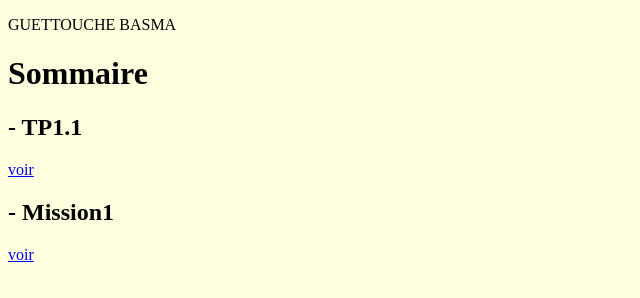
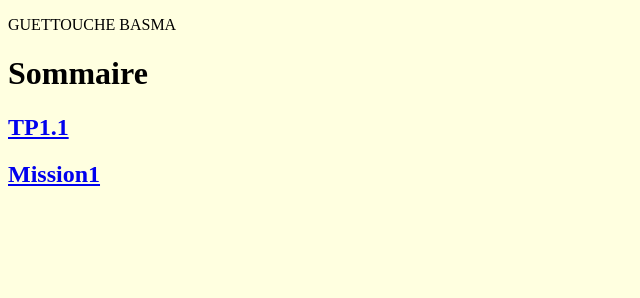
Before and after one commit to BasmaCooki/TP1.1-Mission1, a plain HTML site: page index.html in a window 1280 px wide. Shown: the whole page, without its empty margins (0-640 px from the left). Drawn offline with Linux system fonts and the light colour scheme.

Commit message:
Update index.html

```diff
--- a/index.html
+++ b/index.html
@@ -9,8 +9,8 @@
     <p> GUETTOUCHE BASMA</p>
     <body bgcolor="lightyellow">
         <h1> Sommaire</h1>
-        <h2>- TP1.1</h2> <a href="https://basmacooki.github.io/Tp1.1/"> voir </TP> </a> <br>
-        <h2>- Mission1 </h2> <a href="https://basmacooki.github.io/TP2Mission1/"> voir</a> </a> <br>
+        <h2> <a href="https://basmacooki.github.io/Tp1.1/">TP1.1</a></h2>
+        <h2> <a href="https://basmacooki.github.io/TP2Mission1/">Mission1</a></h2>
 
 </body>
 </html>
```
